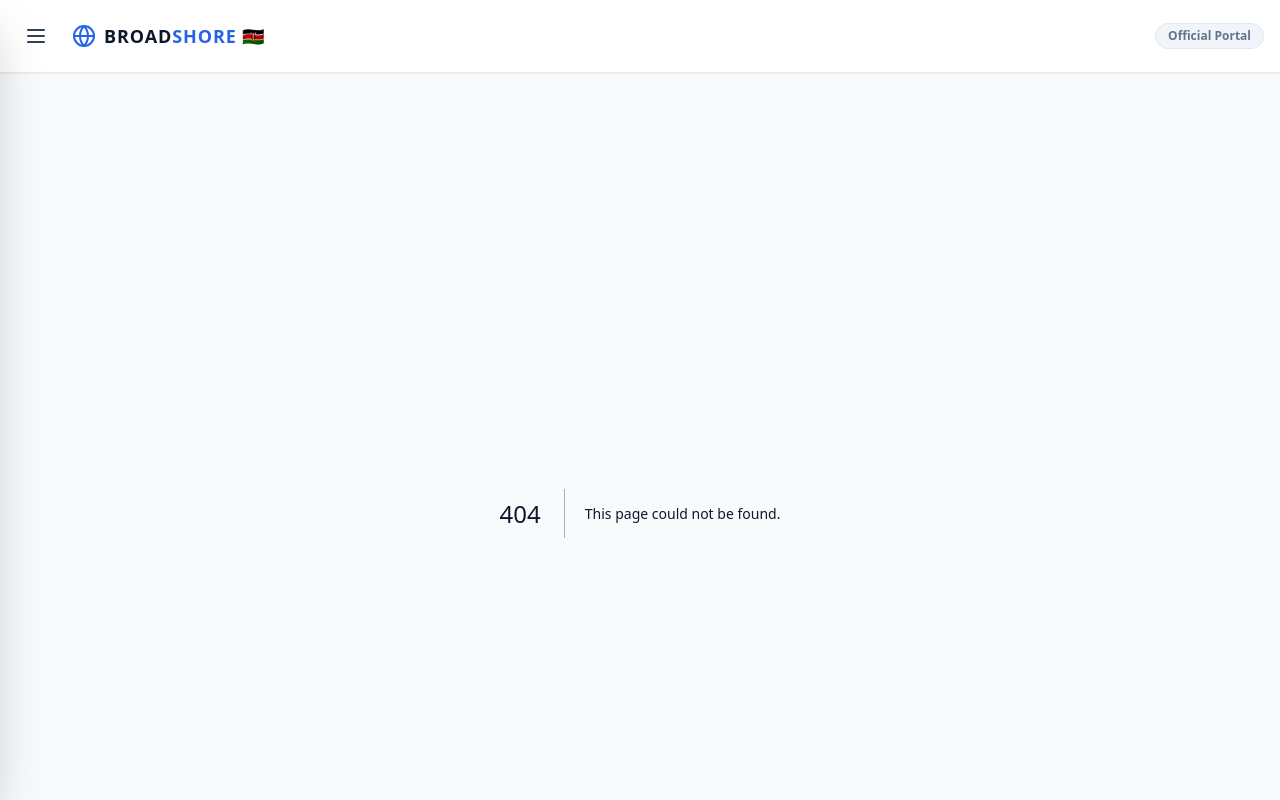
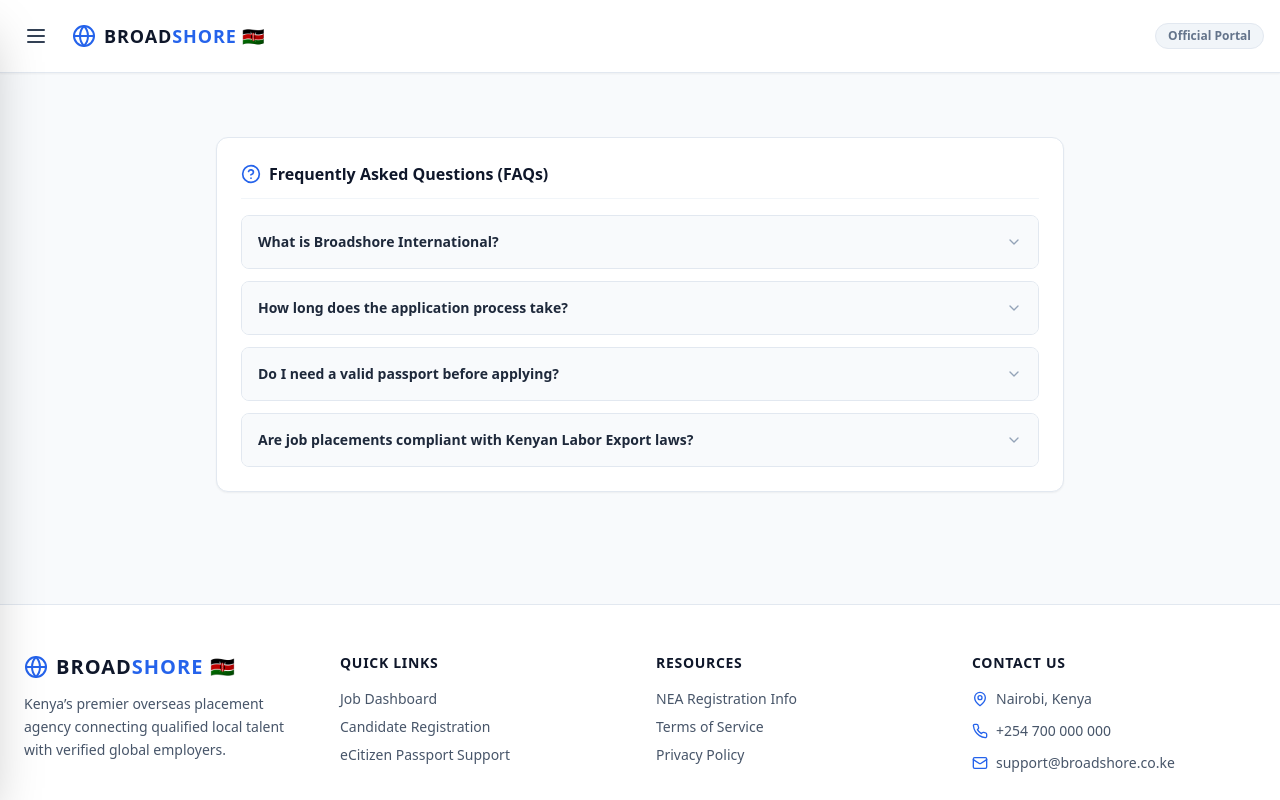
Before and after one commit to protichenoch1/broadshoree, a Next.js app: page /faqs in a window 1280 px wide. Before the commit this address had no page. Shown: the top 800 px of the page. Built offline with nearby package versions, Linux system fonts and the light colour scheme.

Commit message:
Create FaqsPage component with FaqSection

```diff
--- /dev/null
+++ b/app/faqs/page.js
@@ -0,0 +1,9 @@
+import FaqSection from '@/components/FaqSection';
+
+export default function FaqsPage() {
+  return (
+    <div className="max-w-4xl mx-auto p-4 md:p-6 space-y-6">
+      <FaqSection />
+    </div>
+  );
+}
```
